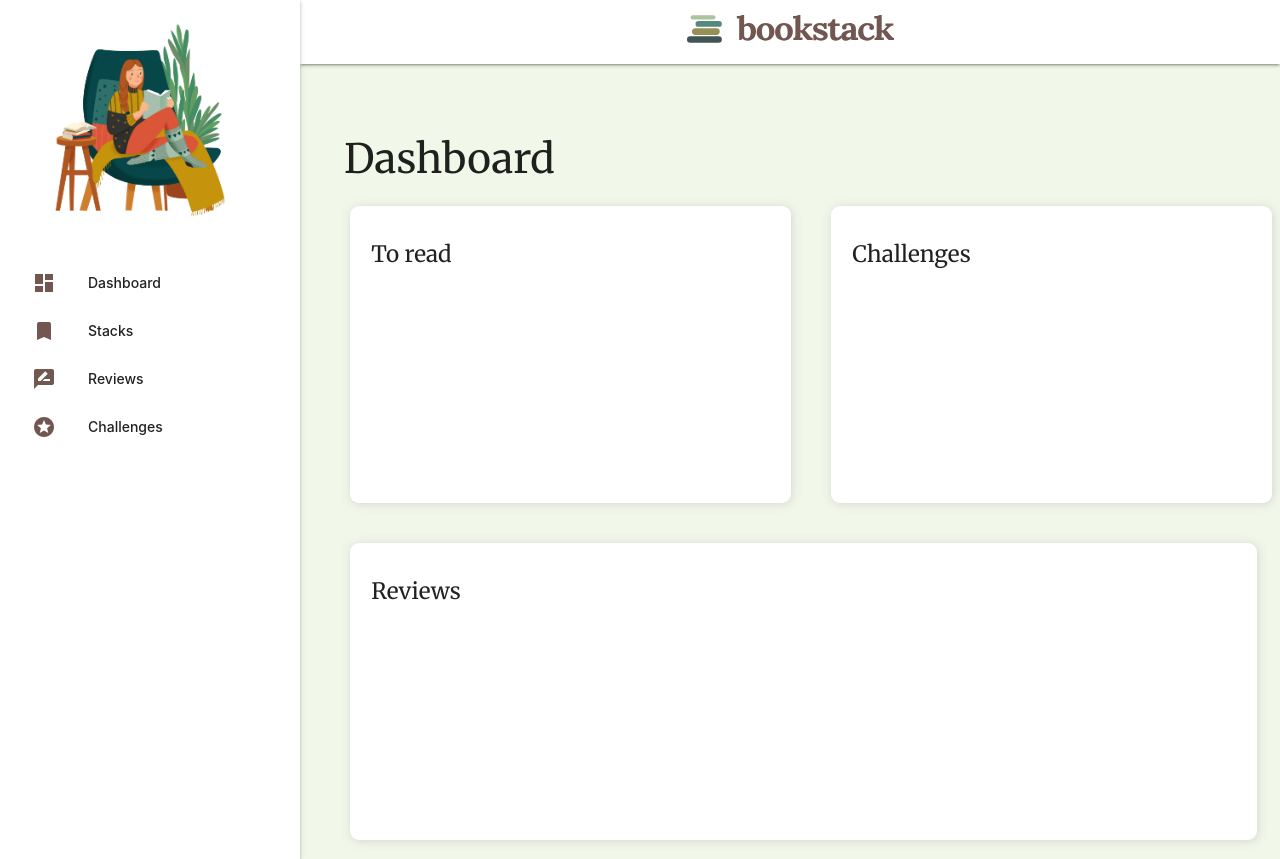
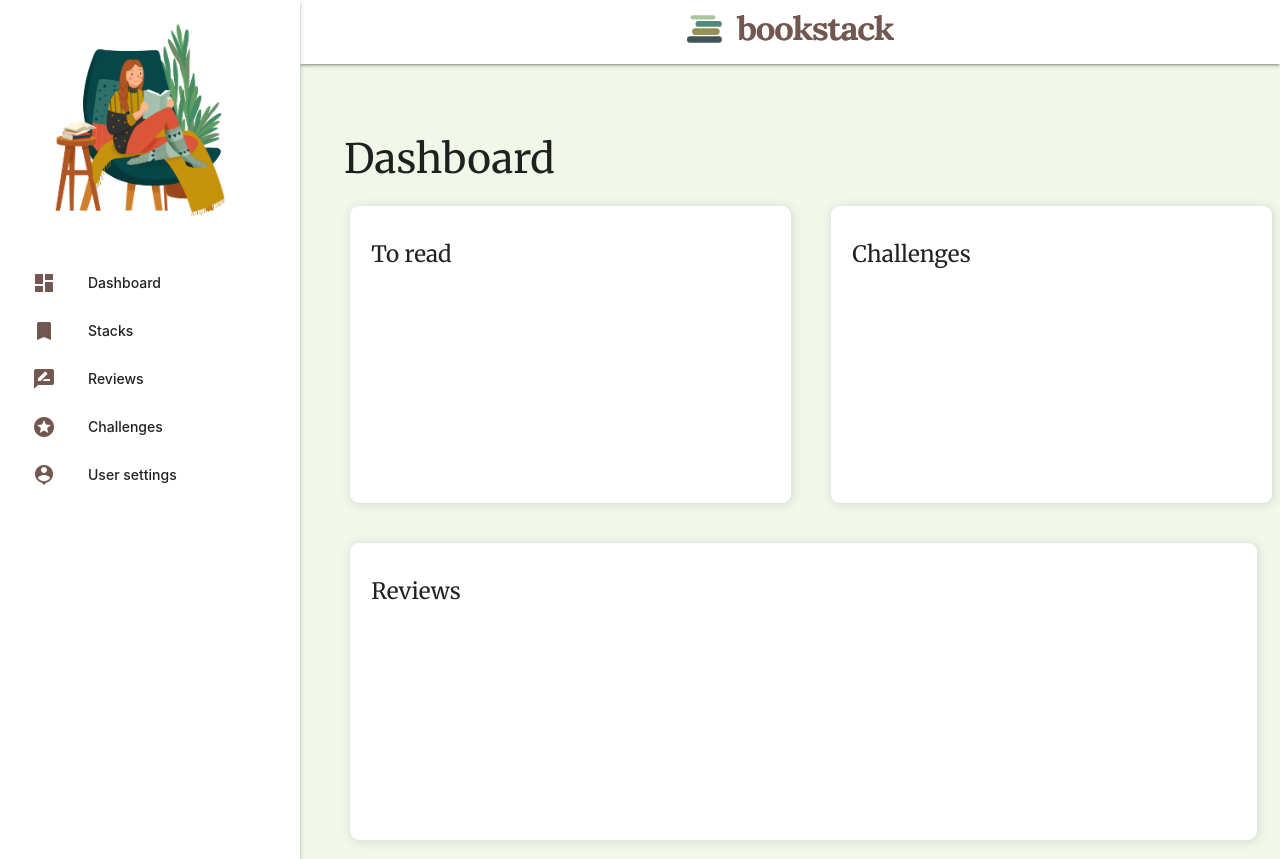
Before and after one commit to TaraRhoseyn/bookstack_web_app, a Flask app: page / in a window 1280 px wide. Shown: the top 859 px of the page. Run offline with Flask 2, Linux system fonts and the light colour scheme; data that the repository does not hold is empty; some libraries are stand-ins or nearby versions.

Commit message:
Add user settings to navbar

```diff
--- a/templates/dashboard.html
+++ b/templates/dashboard.html
@@ -68,6 +68,12 @@
                     Challenges
                 </a>
             </li>
+            <li>
+                <a href="#">
+                    <i class="material-icons navbar-icons" id="user-icon">person_pin</i>
+                    User settings
+                </a>
+            </li>
         </ul>
         <a href="#" data-target="slide-out" class="sidenav-trigger"><i class="material-icons">menu</i></a>
         <!-- Stack cards -->
```
